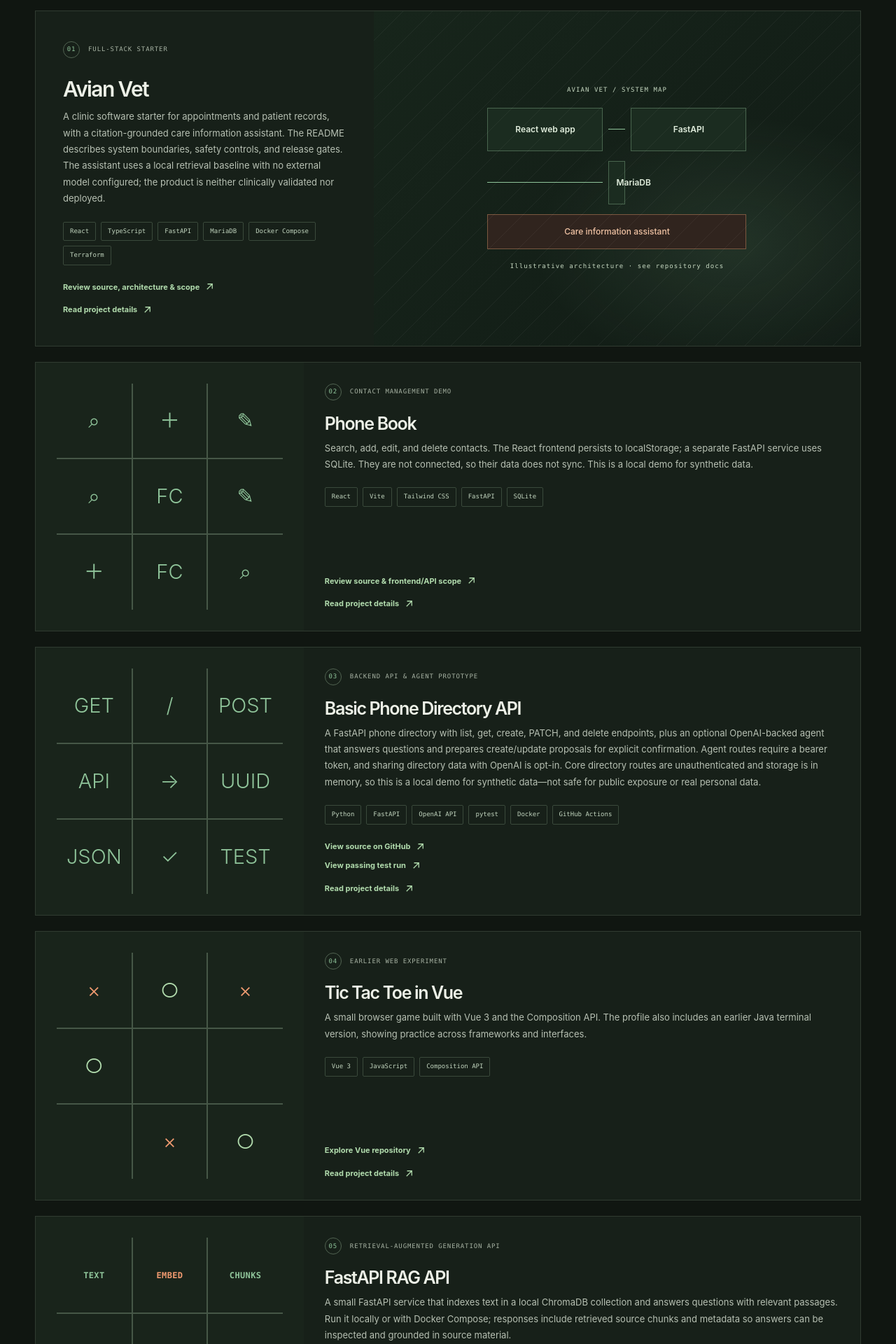
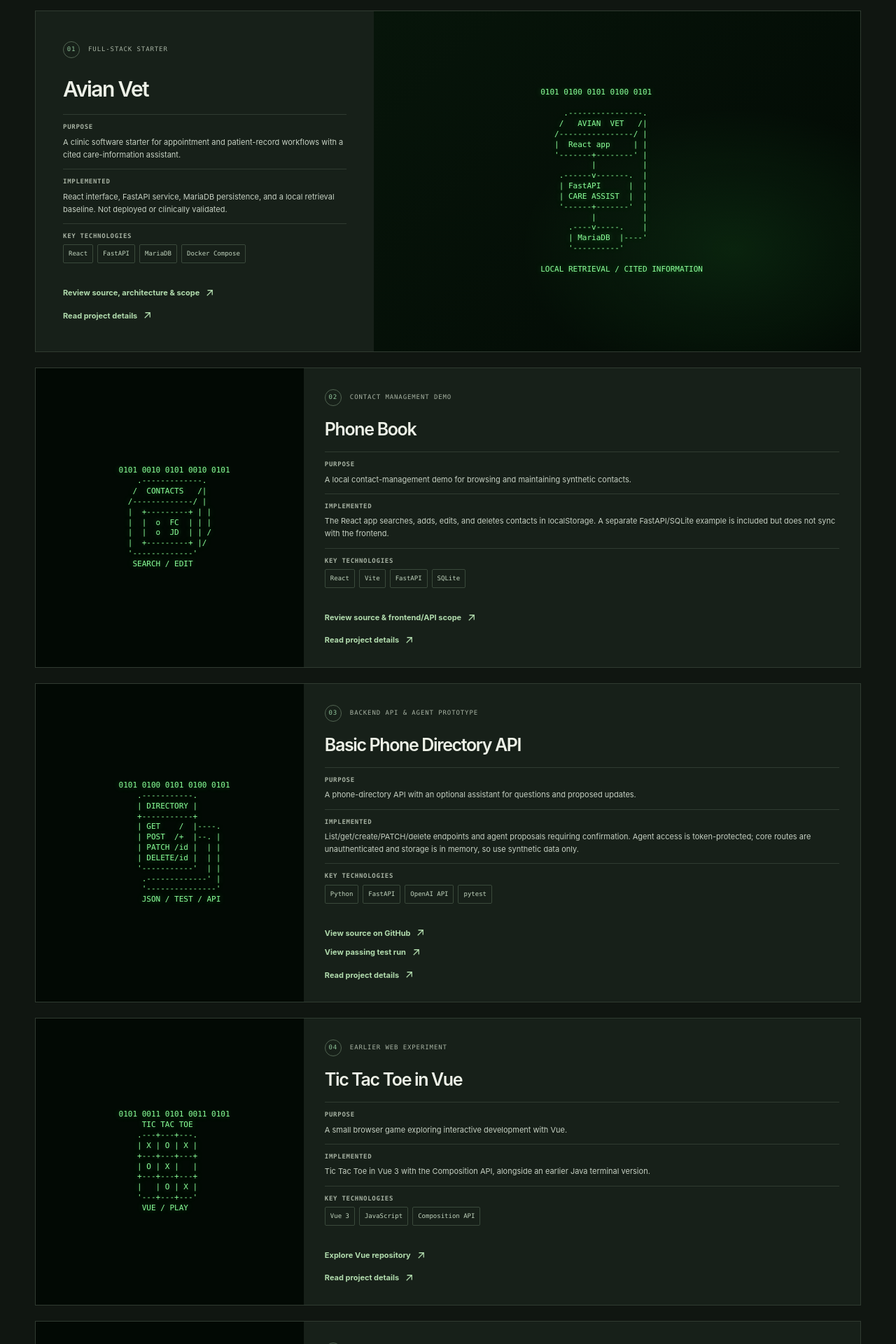
Before and after one commit to fcortesnila/fdeveloper, a React (Vite) app: page /#/projects in a window 1280 px wide. Shown: the part 460-2380 px from the top of the page at 70% size. Built offline with nearby package versions, Linux system fonts and the light colour scheme.

Commit message:
Created a distinct ASCII illustration for each of the six projects

```diff
--- a/src/App.css
+++ b/src/App.css
@@ -42,20 +42,11 @@
 @media(max-width:620px){.main-nav{background:var(--paper);box-shadow:0 14px 20px #0006}}
 
 /* GitHub project showcase visuals */
-.portfolio-visual{display:flex;flex-direction:column;align-items:center;justify-content:center;gap:18px;padding:38px;background-image:radial-gradient(ellipse at 74% 70%,#8fc49a20 0,transparent 39%),linear-gradient(135deg,#17251b,#111b15)}
-.system-map-label,.portfolio-visual>small{position:relative;color:#c5d7c0;font-family:var(--mono);font-size:9px;letter-spacing:.12em;text-align:center}
-.system-map{display:grid;width:min(370px,90%);grid-template-columns:1fr 24px 1fr;align-items:center;gap:14px 8px}
-.system-map span,.system-map b{display:grid;min-height:62px;place-items:center;padding:10px;border:1px solid #71987688;background:#1b2c20;color:#e0eddc;font-size:12px;font-weight:600;text-align:center}
-.system-map i{display:block;height:1px;background:#8fc49a}
-.system-map b{grid-column:1/-1;min-height:50px;border-color:#c58c6380;background:#30241e;color:#f1c3a4;font-weight:500}
-.mini-project-visual{background:#19241b;color:#8fc49a}
-.mini-project-visual>span{border-color:#465747;color:#8fc49a}
-.mini-project-visual .game-x{color:#f09a70}.mini-project-visual .game-o{color:#b1dbad}
-.mini-project-visual.rag-visual>span{font-family:var(--mono);font-size:clamp(8px,1vw,12px);font-weight:600;letter-spacing:.03em}
-.mini-project-visual.rag-visual>span:nth-child(3n+2){color:#f09a70}
-.mini-project-visual.scoop-visual{display:grid;grid-template-columns:1fr;place-items:center;overflow:hidden;padding:18px;background:#020904}
-.mini-project-visual.scoop-visual pre{margin:0;color:#8cff9a;font-family:var(--mono);font-size:clamp(6px,1vw,12px);line-height:1.35;text-shadow:0 0 8px #42ff5b66;white-space:pre}
-.mini-project-visual.scoop-visual pre::selection{color:#020904;background:#8cff9a}
+.matrix-visual{display:grid;grid-template-columns:1fr;place-items:center;overflow:hidden;background:#020904}
+.mini-project-visual.matrix-visual{padding:18px}
+.matrix-visual pre{max-width:100%;margin:0;overflow:hidden;color:#8cff9a;font-family:var(--mono);font-size:clamp(7px,1vw,11px);line-height:1.35;text-shadow:0 0 8px #42ff5b66;white-space:pre}
+.matrix-visual pre::selection{color:#020904;background:#8cff9a}
+.featured-matrix-visual{padding:28px;background-image:radial-gradient(ellipse at 74% 70%,#42ff5b18 0,transparent 42%),linear-gradient(135deg,#07150a,#020904)}
 
 /* Custom FCN monogram and wordmark */
 .brand-logo{display:block;width:132px;height:40px;overflow:visible;color:var(--green);transition:color .18s ease}
@@ -99,8 +90,7 @@
 .project-detail-grid{display:grid;grid-template-columns:minmax(0,1fr) 260px;align-items:start;gap:32px}
 .project-article{overflow:hidden;border:1px solid var(--line);background:#172019}
 .project-detail-visual .project-visual{min-height:280px}
-.project-detail-visual .mini-project-visual{min-height:280px;padding:48px 25%}
-.project-detail-visual .mini-project-visual.scoop-visual{padding:36px 12px}
+.project-detail-visual .mini-project-visual{min-height:280px;padding:24px}
 .project-article-copy{max-width:760px;padding:38px 46px 42px}
 .project-article-copy>section+section{margin-top:32px;padding-top:27px;border-top:1px solid var(--line)}
 .project-article-copy h2,.project-detail-aside h2{margin:0 0 11px;font-size:21px;font-weight:550;letter-spacing:-.04em}
@@ -117,3 +107,10 @@
 .project-detail-link{margin-top:16px;padding-top:0}
 @media(max-width:900px){.project-detail-grid{grid-template-columns:minmax(0,1fr) 220px;gap:20px}.project-article-copy{padding:30px}}
 @media(max-width:620px){.project-backlink{margin-bottom:25px}.project-detail-header{margin-bottom:28px}.project-detail-header h1{font-size:clamp(2.6rem,12vw,3.8rem)}.project-detail-intro{font-size:13px}.project-detail-grid{grid-template-columns:1fr}.project-detail-aside{position:static;grid-row:1}.project-detail-visual .project-visual,.project-detail-visual .mini-project-visual{min-height:220px}.project-detail-visual .mini-project-visual{padding:30px 20%}.project-article-copy{padding:25px 22px 30px}.project-article-copy h2{font-size:19px}}
+
+.project-quick-read{display:grid;width:100%;gap:0;margin:8px 0 0}
+.project-quick-read>div{padding:11px 0;border-top:1px solid var(--line)}
+.project-quick-read dt{margin-bottom:5px;color:#a6b1a2;font-family:var(--mono);font-size:9px;font-weight:600;letter-spacing:.08em;text-transform:uppercase}
+.project-quick-read dd{margin:0;color:#c6d0c3;font-size:11px;line-height:1.65}
+.quick-read-tags{display:flex;flex-wrap:wrap;gap:6px;margin:0;padding:0;list-style:none}
+.quick-read-tags li{padding:5px 7px;border:1px solid #3a493b;border-radius:2px;color:#c0d3bd;font-family:var(--mono);font-size:9px}
--- a/src/components/FeaturedProjectVisual.tsx
+++ b/src/components/FeaturedProjectVisual.tsx
@@ -1,5 +1,26 @@
 function FeaturedProjectVisual() {
-  return <div aria-label="Illustrative architecture diagram showing the Avian Vet web app, API, assistant, and database" className="project-visual portfolio-visual"><p className="system-map-label">AVIAN VET / SYSTEM MAP</p><div className="system-map"><span>React web app</span><i /><span>FastAPI</span><i /><span>MariaDB</span><b>Care information assistant</b></div><small>Illustrative architecture · see repository docs</small></div>
+  return (
+    <div aria-label="ASCII illustration of Avian Vet's app, care assistant, API, and database" className="project-visual matrix-visual featured-matrix-visual" role="img">
+      <pre>{`  0101 0100 0101 0100 0101
+
+       .----------------.
+      /   AVIAN  VET   /|
+     /----------------/ |
+     |  React app     | |
+     '-------+--------' |
+             |          |
+      .------v-------.  |
+      | FastAPI      |  |
+      | CARE ASSIST  |  |
+      '------+-------'  |
+             |          |
+        .----v-----.    |
+        | MariaDB  |----'
+        '----------'
+
+  LOCAL RETRIEVAL / CITED INFORMATION`}</pre>
+    </div>
+  )
 }
 
 export default FeaturedProjectVisual
--- a/src/components/ProjectVisual.tsx
+++ b/src/components/ProjectVisual.tsx
@@ -1,44 +1,66 @@
 import type { ProjectVisualType } from '../data/projects'
 
-const visualContent: Record<Exclude<ProjectVisualType, 'scoop'>, { className: string; cells: { text: string; className?: string }[] }> = {
+const visualContent: Record<ProjectVisualType, { label: string; art: string }> = {
   contacts: {
-    className: 'mini-project-visual',
-    cells: [
-      { text: '⌕' }, { text: '＋' }, { text: '✎' }, { text: '⌕' },
-      { text: 'FC' }, { text: '✎' }, { text: '＋' }, { text: 'FC' }, { text: '⌕' },
-    ],
+    label: 'ASCII illustration of a contact book app',
+    art: `  0101 0010 0101 0010 0101
+      .-------------.
+     /  CONTACTS   /|
+    /-------------/ |
+    |  +---------+ | |
+    |  |  o  FC  | | |
+    |  |  o  JD  | | /
+    |  +---------+ |/
+    '-------------'
+     SEARCH / EDIT`,
   },
   api: {
-    className: 'mini-project-visual api-visual',
-    cells: [
-      { text: 'GET' }, { text: '/' }, { text: 'POST' }, { text: 'API' }, { text: '→' },
-      { text: 'UUID' }, { text: 'JSON' }, { text: '✓' }, { text: 'TEST' },
-    ],
+    label: 'ASCII illustration of a phone directory API',
+    art: `  0101 0100 0101 0100 0101
+      .-----------.
+      | DIRECTORY |
+      +-----------+
+      | GET    /  |----.
+      | POST  /+  |--. |
+      | PATCH /id |  | |
+      | DELETE/id |  | |
+      '-----------'  | |
+       .-------------' |
+       '---------------'
+       JSON / TEST / API`,
   },
   game: {
-    className: 'mini-project-visual',
-    cells: [
-      { text: '×', className: 'game-x' }, { text: '○', className: 'game-o' },
-      { text: '×', className: 'game-x' }, { text: '○', className: 'game-o' },
-      { text: '' }, { text: '' }, { text: '' },
-      { text: '×', className: 'game-x' }, { text: '○', className: 'game-o' },
-    ],
+    label: 'ASCII illustration of a Tic Tac Toe game',
+    art: `  0101 0011 0101 0011 0101
+       TIC TAC TOE
+      .---+---+---.
+      | X | O | X |
+      +---+---+---+
+      | O | X |   |
+      +---+---+---+
+      |   | O | X |
+      '---+---+---'
+       VUE / PLAY`,
   },
   rag: {
-    className: 'mini-project-visual rag-visual',
-    cells: [
-      { text: 'TEXT' }, { text: 'EMBED' }, { text: 'CHUNKS' },
-      { text: 'INGEST' }, { text: 'VECTOR' }, { text: 'CHROMA' },
-      { text: 'QUERY' }, { text: 'TOP-K' }, { text: 'SOURCES' },
-    ],
+    label: 'ASCII illustration of document retrieval and grounded answers',
+    art: `  0101 0010 0101 0010 0101
+       .--------.       .------.
+      / DOCUMENT/|      |VECTOR|
+     /--------/ |      '---+--'
+     | chunk  | |          |
+     | chunk  | /       .--v---.
+     '--------'        | TOP-K |
+          '----------->'---+---'
+                          |
+                    .-----v-----.
+                    | GROUNDED  |
+                    |  ANSWER   |
+                    '-----------'`,
   },
-}
-
-function ProjectVisual({ type }: { type: Exclude<ProjectVisualType, 'architecture'> }) {
-  if (type === 'scoop') {
-    return (
-      <div aria-label="ASCII ice cream truck in a Matrix-inspired code scene" className="mini-project-visual scoop-visual" role="img">
-        <pre>{`  1 0 1 0 1 0 1 0 1 0 1 0
+  scoop: {
+    label: 'ASCII ice cream truck in a Matrix-inspired code scene',
+    art: `  1 0 1 0 1 0 1 0 1 0 1 0
   | | | | | | | | | | | |
   v v v v v v v v v v v v
 
@@ -50,16 +72,16 @@ function ProjectVisual({ type }: { type: Exclude<ProjectVisualType, 'architectur
 |_________________________|
      O                O
 
-  01010011 01000011 01001111 01001111 01010000`}</pre>
-      </div>
-    )
-  }
+  01010011 01000011 01001111 01001111 01010000`,
+  },
+}
 
+function ProjectVisual({ type }: { type: Exclude<ProjectVisualType, 'architecture'> }) {
   const visual = visualContent[type]
 
   return (
-    <div aria-hidden="true" className={visual.className}>
-      {visual.cells.map((cell, index) => <span className={cell.className} key={`${cell.text}-${index}`}>{cell.text}</span>)}
+    <div aria-label={visual.label} className="mini-project-visual matrix-visual" role="img">
+      <pre>{visual.art}</pre>
     </div>
   )
 }
--- a/src/data/projects.ts
+++ b/src/data/projects.ts
@@ -17,6 +17,9 @@ type ProjectContent = {
   category: string
   title: string
   description: string
+  purpose: string
+  implemented: string
+  keyTechnologies: string[]
   details: ProjectSection[]
   technologies: string[]
   links: ProjectLink[]
@@ -32,6 +35,9 @@ export const featuredProject: ProjectContent & { visual: 'architecture' } = {
   category: 'FULL-STACK STARTER',
   title: 'Avian Vet',
   description: 'A clinic software starter for appointments and patient records, with a citation-grounded care information assistant. The README describes system boundaries, safety controls, and release gates. The assistant uses a local retrieval baseline with no external model configured; the product is neither clinically validated nor deployed.',
+  purpose: 'A clinic software starter for appointment and patient-record workflows with a cited care-information assistant.',
+  implemented: 'React interface, FastAPI service, MariaDB persistence, and a local retrieval baseline. Not deployed or clinically validated.',
+  keyTechnologies: ['React', 'FastAPI', 'MariaDB', 'Docker Compose'],
   details: [
     {
       heading: 'A clinic software starting point',
@@ -58,6 +64,9 @@ export const projects: Project[] = [
     category: 'CONTACT MANAGEMENT DEMO',
     title: 'Phone Book',
     description: 'Search, add, edit, and delete contacts. The React frontend persists to localStorage; a separate FastAPI service uses SQLite. They are not connected, so their data does not sync. This is a local demo for synthetic data.',
+    purpose: 'A local contact-management demo for browsing and maintaining synthetic contacts.',
+    implemented: 'The React app searches, adds, edits, and deletes contacts in localStorage. A separate FastAPI/SQLite example is included but does not sync with the frontend.',
+    keyTechnologies: ['React', 'Vite', 'FastAPI', 'SQLite'],
     details: [
       {
         heading: 'Contact management in the browser',
@@ -82,6 +91,9 @@ export const projects: Project[] = [
     category: 'BACKEND API & AGENT PROTOTYPE',
     title: 'Basic Phone Directory API',
     description: 'A FastAPI phone directory with list, get, create, PATCH, and delete endpoints, plus an optional OpenAI-backed agent that answers questions and prepares create/update proposals for explicit confirmation. Agent routes require a bearer token, and sharing directory data with OpenAI is opt-in. Core directory routes are unauthenticated and storage is in memory, so this is a local demo for synthetic data—not safe for public exposure or real personal data.',
+    purpose: 'A phone-directory API with an optional assistant for questions and proposed updates.',
+    implemented: 'List/get/create/PATCH/delete endpoints and agent proposals requiring confirmation. Agent access is token-protected; core routes are unauthenticated and storage is in memory, so use synthetic data only.',
+    keyTechnologies: ['Python', 'FastAPI', 'OpenAI API', 'pytest'],
     details: [
       {
         heading: 'Directory endpoints',
@@ -109,6 +121,9 @@ export const projects: Project[] = [
     category: 'EARLIER WEB EXPERIMENT',
     title: 'Tic Tac Toe in Vue',
     description: 'A small browser game built with Vue 3 and the Composition API. The profile also includes an earlier Java terminal version, showing practice across frameworks and interfaces.',
+    purpose: 'A small browser game exploring interactive development with Vue.',
+    implemented: 'Tic Tac Toe in Vue 3 with the Composition API, alongside an earlier Java terminal version.',
+    keyTechnologies: ['Vue 3', 'JavaScript', 'Composition API'],
     details: [
       {
         heading: 'A small browser game',
@@ -129,6 +144,9 @@ export const projects: Project[] = [
     category: 'RETRIEVAL-AUGMENTED GENERATION API',
     title: 'FastAPI RAG API',
     description: 'A small FastAPI service that indexes text in a local ChromaDB collection and answers questions with relevant passages. Run it locally or with Docker Compose; responses include retrieved source chunks and metadata so answers can be inspected and grounded in source material.',
+    purpose: 'A retrieval-augmented API for answering questions using an indexed text collection.',
+    implemented: 'Document ingestion, ChromaDB retrieval, and generated answers with source chunks and metadata; runs locally or through Docker Compose.',
+    keyTechnologies: ['Python', 'FastAPI', 'ChromaDB', 'OpenAI API'],
     details: [
       {
         heading: 'Ingest, retrieve, and answer',
@@ -161,6 +179,9 @@ export const projects: Project[] = [
     category: 'ICE CREAM TRUCK ORDERING & OPERATIONS',
     title: 'Scoop',
     description: 'A full-stack starter for ice-cream truck sales, combining a customer ordering experience with operator tools for orders, inventory, and truck stops. It uses Google sign-in and MariaDB-backed services, with optional AI-powered recommendations.',
+    purpose: 'A mobile-first ordering and operations app for an ice-cream truck.',
+    implemented: 'Flavor browsing, cart and order status, plus operator order and stop workflows, daily summaries, and inventory insights. Optional AI recommendations complement non-AI alerts; this is a starter, not a deployed service.',
+    keyTechnologies: ['React', 'Spring Boot', 'MariaDB', 'Docker Compose', 'Google OAuth', 'AI'],
     details: [
       {
         heading: 'Customer ordering flow',
--- a/src/pages/ProjectsPage.tsx
+++ b/src/pages/ProjectsPage.tsx
@@ -4,6 +4,35 @@ import FeaturedProjectVisual from '../components/FeaturedProjectVisual'
 import PageIntro from '../components/PageIntro'
 import ProjectVisual from '../components/ProjectVisual'
 import { featuredProject, projects } from '../data/projects'
+
+type ProjectQuickReadProps = {
+  purpose: string
+  implemented: string
+  keyTechnologies: string[]
+}
+
+function ProjectQuickRead({ purpose, implemented, keyTechnologies }: ProjectQuickReadProps) {
+  return (
+    <dl className="project-quick-read">
+      <div>
+        <dt>Purpose</dt>
+        <dd>{purpose}</dd>
+      </div>
+      <div>
+        <dt>Implemented</dt>
+        <dd>{implemented}</dd>
+      </div>
+      <div>
+        <dt>Key technologies</dt>
+        <dd>
+          <ul aria-label="Key technologies" className="quick-read-tags">
+            {keyTechnologies.map((technology) => <li key={technology}>{technology}</li>)}
+          </ul>
+        </dd>
+      </div>
+    </dl>
+  )
+}
 
 function ProjectsPage() {
   return <section className="section-wrap routed-page work-page">
@@ -13,8 +42,7 @@ function ProjectsPage() {
       <div className="project-copy">
         <div className="project-label"><span className="project-index">{featuredProject.number}</span> {featuredProject.category}</div>
         <h2>{featuredProject.title}</h2>
-        <p>{featuredProject.description}</p>
-        <div aria-label="Technologies used" className="tag-list">{featuredProject.technologies.map((technology) => <span key={technology}>{technology}</span>)}</div>
+        <ProjectQuickRead {...featuredProject} />
         {featuredProject.links.map((link) => <a className="project-link" href={link.href} key={link.href} rel="noreferrer" target="_blank">{link.label} <Arrow /></a>)}
         <Link className="project-link project-detail-link" to={`/projects/${featuredProject.slug}`}>Read project details <Arrow /></Link>
       </div>
@@ -26,8 +54,7 @@ function ProjectsPage() {
         <div className="mini-project-body">
           <p className="project-label"><span className="project-index">{project.number}</span> {project.category}</p>
           <h2>{project.title}</h2>
-          <p>{project.description}</p>
-          <div aria-label="Technologies used" className="tag-list">{project.technologies.map((technology) => <span key={technology}>{technology}</span>)}</div>
+          <ProjectQuickRead {...project} />
           {project.links.map((link) => <a className={`project-link${link.secondary ? ' secondary-project-link' : ''}`} href={link.href} key={link.href} rel="noreferrer" target="_blank">{link.label} <Arrow /></a>)}
           <Link className="project-link project-detail-link" to={`/projects/${project.slug}`}>Read project details <Arrow /></Link>
         </div>
```
Also changed, not shown: 1 other file (tests, documents, lock files or other folders).
